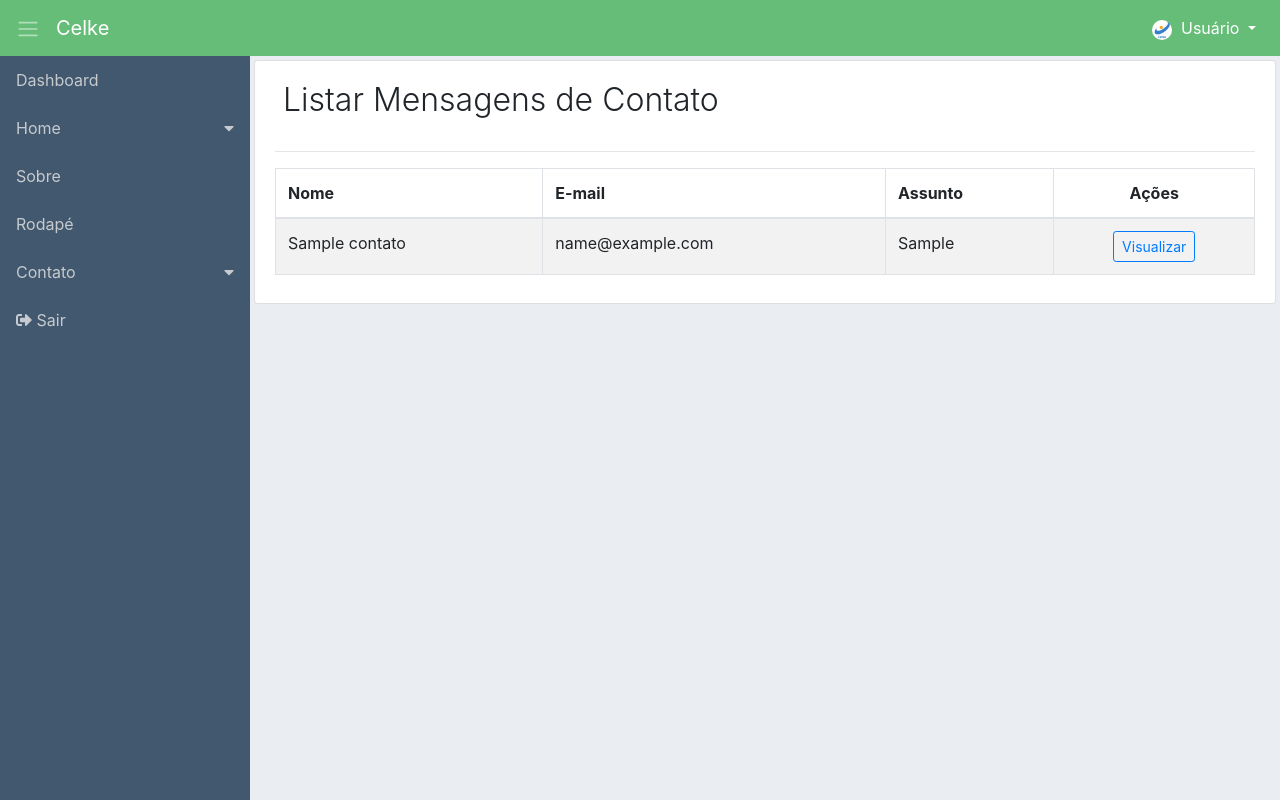
After one commit to marciocamollez/site_admin, a Node server app: page /contato/list-contato in a window 1280 px wide. The commit adds this page. Run offline with Node 20, Linux system fonts and the light colour scheme; a user stored in the database is signed in; tables that the repository leaves empty hold one stand-in row (values such as "Sample post"); some libraries are stand-ins or nearby versions.

Commit message:
Criacao do form de visualizar mensagens

```diff
--- a/routes/contato.js
+++ b/routes/contato.js
@@ -11,6 +11,8 @@ const Contato = mongoose.model('contato')
 
 require("../models/Rodape")
 const Rodape = mongoose.model('rodape')
+
+const { eAdmin } = require("../helpers/eAdmin")
 
 router.get('/', (req,res) => {
     ContatoInfo.findOne({}).then((contatoinfo) => {
@@ -78,5 +80,14 @@ router.post('/add-contato', (req, res) => {
     }
 })
 
+router.get("/list-contato", eAdmin, (req, res) => {
+    Contato.find({}).then((contato) => {
+        res.render("contato/list-contato", { layout: 'adm.handlebars', contato: contato })
+    }).catch((erro) => {
+        req.flash("error_msg", "Error: Nenhuma mensagem de contato encontrada!")
+        res.redirect("/dashboard/")
+    })
+})
+
 
 module.exports = router
--- /dev/null
+++ b/views/contato/list-contato.handlebars
@@ -0,0 +1,49 @@
+<div class="content p-1">
+    <div class="list-group-item">
+        <div class="d-flex">
+            <div class="mr-auto p-2">
+                <h2 class="display-4 titulo">Listar Mensagens de Contato</h2>
+            </div>
+        </div>
+        <hr>
+
+
+        <div class="table-responsive">
+            <table class="table table-striped table-hover table-bordered">
+                <thead>
+                    <tr>
+                        <!--<th>ID</th>-->
+                        <th>Nome</th>
+                        <th class="d-none d-sm-table-cell">E-mail</th>
+                        <th class="d-none d-lg-table-cell">Assunto</th>
+                        <th class="text-center">Ações</th>
+                    </tr>
+                </thead>
+                <tbody>
+                    {{#each contato}}
+                    <tr>
+                        <!--<th>{{_id}}</th>-->
+                        <td>{{nome}}</td>
+                        <td class="d-none d-sm-table-cell">{{email}}</td>
+                        <td class="d-none d-lg-table-cell">{{assunto}}</td>
+                        <td class="text-center">
+                            <span class="d-none d-md-block">
+                                <a href="visualizar.html" class="btn btn-outline-primary btn-sm">Visualizar</a>
+                            </span>
+                            <div class="dropdown d-block d-md-none">
+                                <button class="btn btn-primary dropdown-toggle btn-sm" type="button" id="acoesListar"
+                                    data-toggle="dropdown" aria-haspopup="true" aria-expanded="false">
+                                    Ações
+                                </button>
+                                <div class="dropdown-menu dropdown-menu-right" aria-labelledby="acoesListar">
+                                    <a class="dropdown-item" href="visualizar.html">Visualizar</a>
+                                </div>
+                            </div>
+                        </td>
+                    </tr>
+                    {{/each}}
+                </tbody>
+            </table>
+        </div>
+    </div>
+</div>
--- a/views/partials/_sidebar.handlebars
+++ b/views/partials/_sidebar.handlebars
@@ -16,7 +16,7 @@
         <li>
             <a href="#submenu3" data-toggle="collapse"> Contato</a>
             <ul id="submenu3" class="list-unstyled collapse">
-                <li><a href="/contato-info/"> Mensagens</a></li>
+                <li><a href="/contato/list-contato"> Mensagens</a></li>
                 <li><a href="/contato-info/vis-contato-info"> Edição</a></li>
             </ul>
 
```
